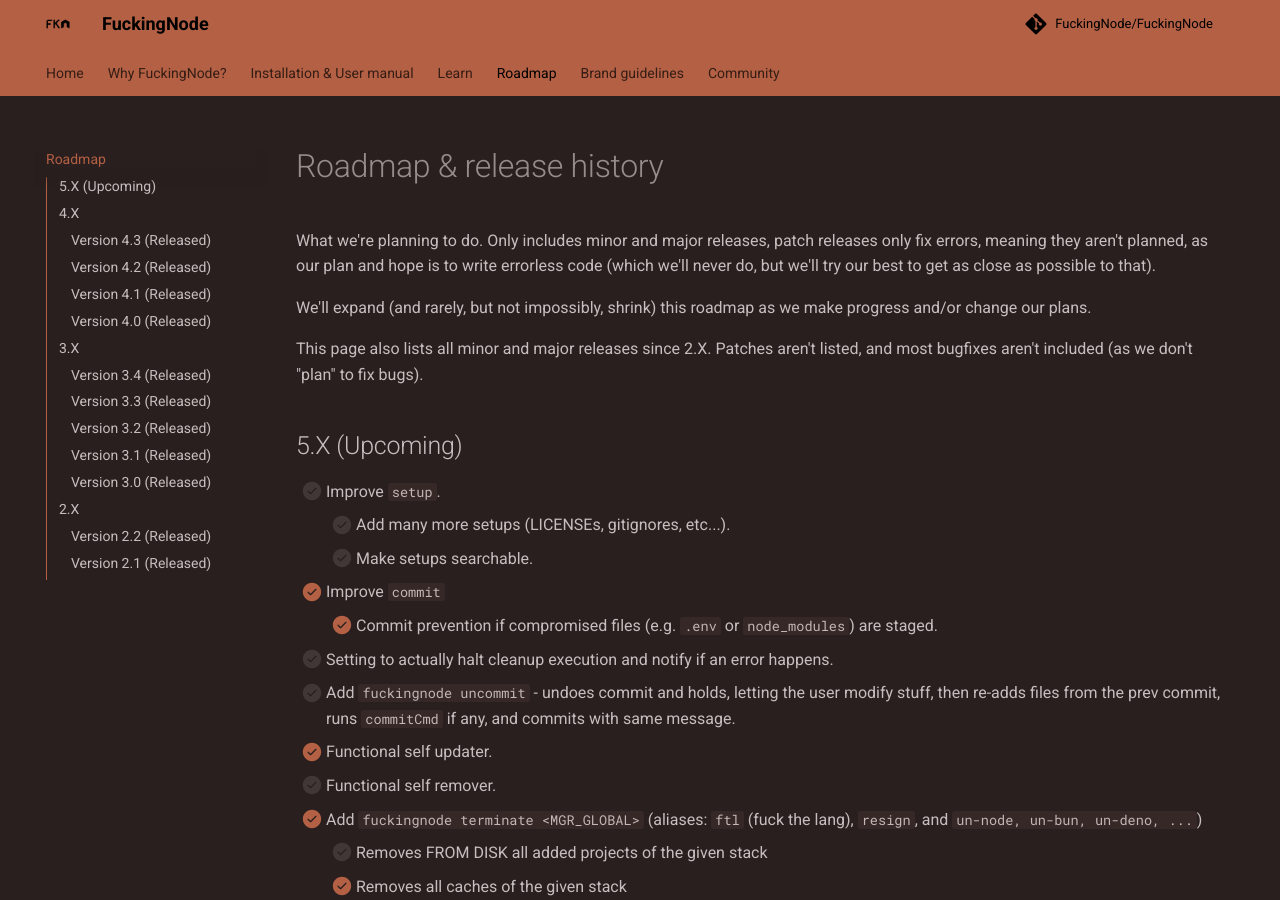
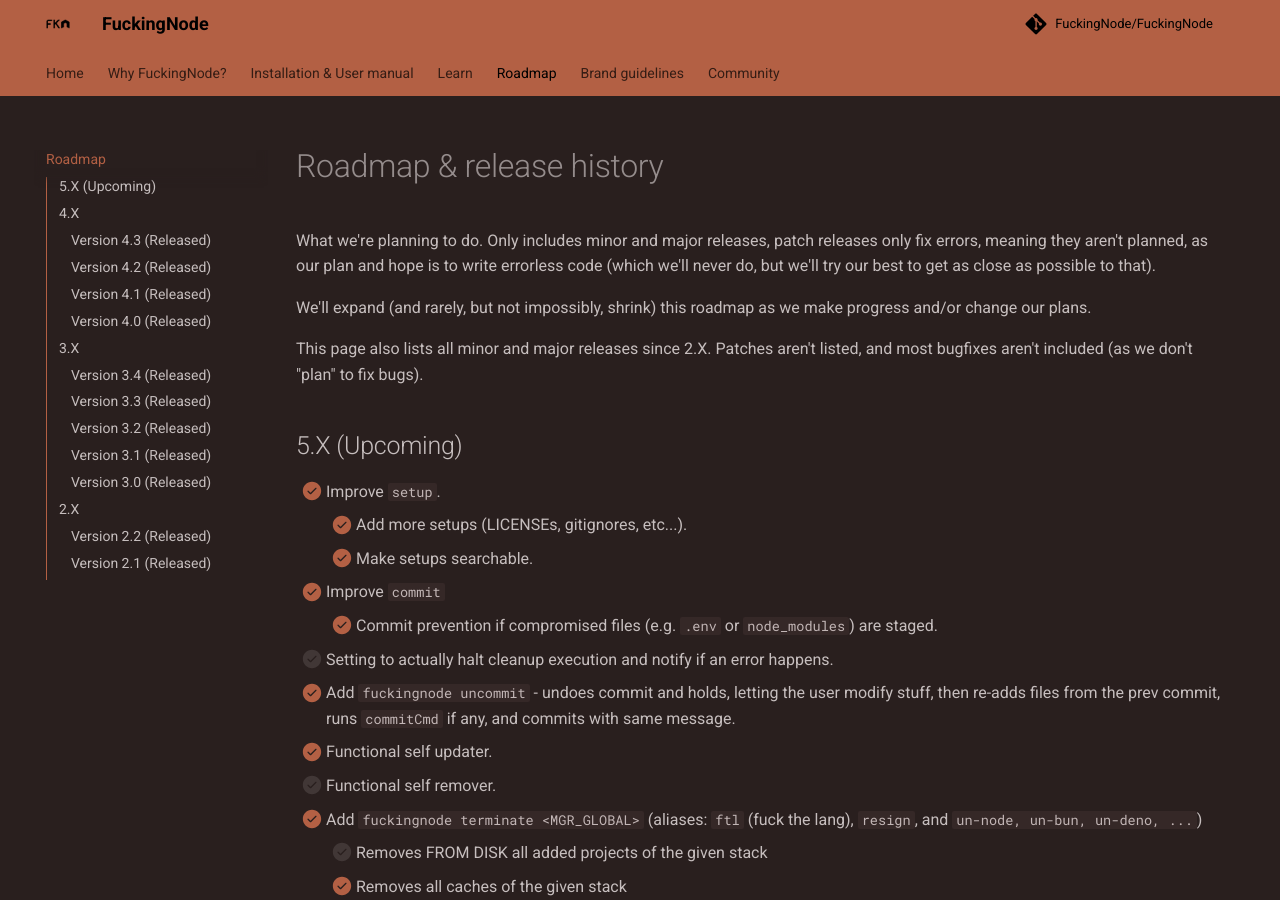
Before and after one commit to FuckingNode/fuckingnode.github.io, an MkDocs documentation site: the page built from docs/about/roadmap.md, in a window 1280 px wide and 900 px high. Built offline with MkDocs 1.6.1 and Material for MkDocs 9.7.7, drawn with Linux system fonts in a browser that asks for light colours; comment, search, counter and statistics services are not loaded.

Commit message:
Update ROADMAP

```diff
--- a/docs/about/roadmap.md
+++ b/docs/about/roadmap.md
@@ -8,13 +8,13 @@ This page also lists all minor and major releases since 2.X. Patches aren't list
 
 ## 5.X (Upcoming)
 
-- [ ] Improve `setup`.
-    - [ ] Add many more setups (LICENSEs, gitignores, etc...).
-    - [ ] Make setups searchable.
+- [x] Improve `setup`.
+    - [x] Add more setups (LICENSEs, gitignores, etc...).
+    - [x] Make setups searchable.
 - [x] Improve `commit`
     - [x] Commit prevention if compromised files (e.g. `.env` or `node_modules`) are staged.
 - [ ] Setting to actually halt cleanup execution and notify if an error happens.
-- [ ] Add `fuckingnode uncommit` - undoes commit and holds, letting the user modify stuff, then re-adds files from the prev commit, runs `commitCmd` if any, and commits with same message.
+- [x] Add `fuckingnode uncommit` - undoes commit and holds, letting the user modify stuff, then re-adds files from the prev commit, runs `commitCmd` if any, and commits with same message.
 - [x] Functional self updater.
 - [ ] Functional self remover.
 - [x] Add `fuckingnode terminate <MGR_GLOBAL>` (aliases: `ftl` (fuck the lang), `resign`, and `un-node, un-bun, un-deno, ...`)
@@ -31,7 +31,7 @@ This page also lists all minor and major releases since 2.X. Patches aren't list
     - [ ] Parallel execution.
     - [x] Shell, script, and file denotation.
 - [x] Allow to change notification threshold.
-- [ ] “Deep merge” for text-based setups like `.editorconfig` (avoid duplicates basically).
+- [x] “Deep merge” for text-based setups like `.editorconfig` (avoid duplicates basically).
 - [x] Improve `surrender`.
     - [x] GitLab FM support.
     - [x] Add a countdown for the removal process.
```
Also changed, not shown: docs/index.md (+0 -2 lines).
